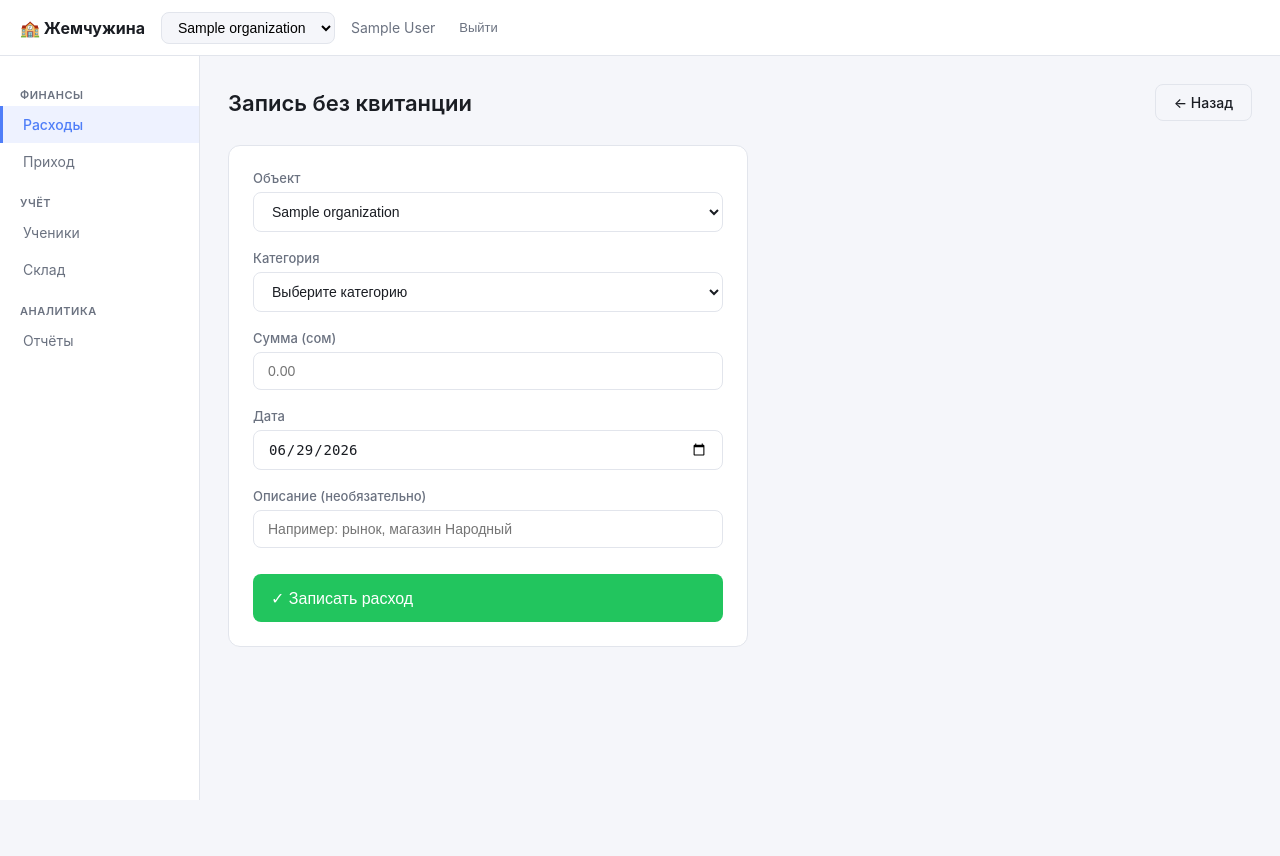
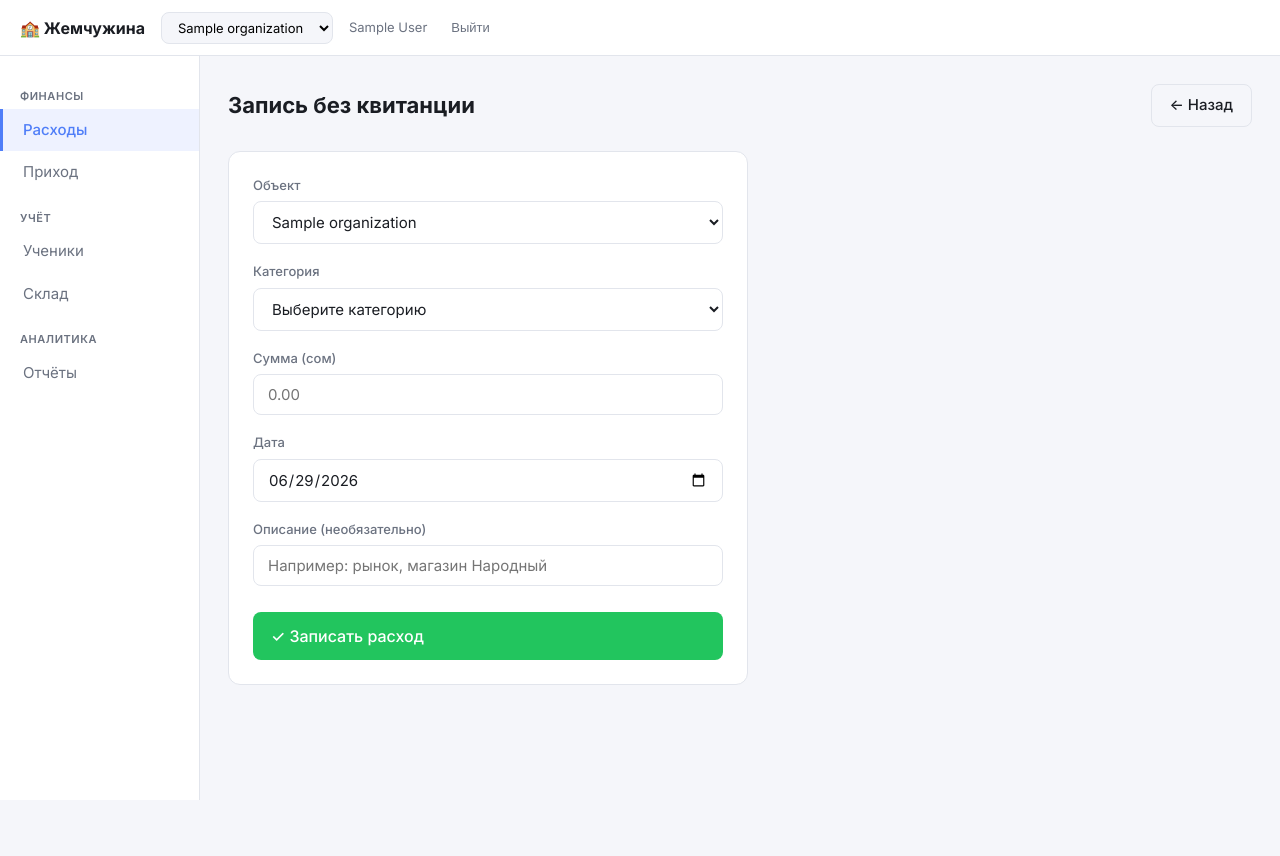
Before and after one commit to Abdusattar/pearl, a FastAPI app: page /expenses/add in a window 1280 px wide. Run offline with FastAPI, Linux system fonts and the light colour scheme; the visitor is signed in with stand-in values (Sample User, id 1); tables that the repository leaves empty hold one stand-in row (values such as "Sample post").

Commit message:
feat(typography): Inter font + consistent type scale
- Add Inter from Google Fonts (400/500/600/700)
- Define CSS vars: --text-xs/sm/base/input/title/h1, --fw-*
- Apply to body, topbar, sidebar, buttons, forms, table, badges, filters
- white-space: nowrap on logo — emoji+text never break to two lines
- -webkit-font-smoothing: antialiased — crisp rendering on Mac/iOS

Co-Authored-By: Claude Sonnet 4.6 <noreply@anthropic.com>

```diff
--- a/app/templates/base.html
+++ b/app/templates/base.html
@@ -4,6 +4,9 @@
 <meta charset="UTF-8">
 <meta name="viewport" content="width=device-width, initial-scale=1.0">
 <title>{% block title %}Жемчужина{% endblock %}</title>
+<link rel="preconnect" href="https://fonts.googleapis.com">
+<link rel="preconnect" href="https://fonts.gstatic.com" crossorigin>
+<link href="https://fonts.googleapis.com/css2?family=Inter:wght@400;500;600;700&display=swap" rel="stylesheet">
 <style>
   *, *::before, *::after { box-sizing: border-box; margin: 0; padding: 0; }
 
@@ -18,10 +21,31 @@
     --danger: #ef4444;
     --success: #22c55e;
     --sidebar-w: 200px;
+
+    /* Типографическая шкала */
+    --font: 'Inter', -apple-system, BlinkMacSystemFont, sans-serif;
+    --text-xs:    11px;
+    --text-sm:    13px;
+    --text-base:  15px;
+    --text-input: 16px;
+    --text-title: 17px;
+    --text-h1:    22px;
+    --fw-normal:  400;
+    --fw-medium:  500;
+    --fw-semi:    600;
+    --fw-bold:    700;
   }
 
-  body { font-family: -apple-system, BlinkMacSystemFont, 'Segoe UI', sans-serif;
-         background: var(--bg); color: var(--text); min-height: 100vh; }
+  body {
+    font-family: var(--font);
+    font-size: var(--text-base);
+    line-height: 1.5;
+    background: var(--bg);
+    color: var(--text);
+    min-height: 100vh;
+    -webkit-font-smoothing: antialiased;
+    -moz-osx-font-smoothing: grayscale;
+  }
 
   /* TOPBAR */
   .topbar {
@@ -29,12 +53,12 @@
     background: var(--surface); border-bottom: 1px solid var(--border);
     display: flex; align-items: center; padding: 0 20px; gap: 16px; z-index: 100;
   }
-  .topbar .logo { font-weight: 700; font-size: 16px; color: var(--text); text-decoration: none; }
+  .topbar .logo { font-weight: var(--fw-bold); font-size: var(--text-input); color: var(--text); text-decoration: none; white-space: nowrap; }
   .topbar .org-select {
     margin-left: auto; padding: 6px 12px; border: 1px solid var(--border);
-    border-radius: 8px; background: var(--bg); font-size: 14px; cursor: pointer;
+    border-radius: 8px; background: var(--bg); font-size: var(--text-sm); font-family: var(--font); cursor: pointer;
   }
-  .topbar .user { font-size: 14px; color: var(--text-muted); }
+  .topbar .user { font-size: var(--text-sm); color: var(--text-muted); }
 
   /* SIDEBAR */
   .sidebar {
@@ -44,14 +68,14 @@
   }
   .sidebar a {
     display: block; padding: 10px 20px; color: var(--text-muted);
-    text-decoration: none; font-size: 14px; border-left: 3px solid transparent;
+    text-decoration: none; font-size: var(--text-base); border-left: 3px solid transparent;
     transition: all 0.15s;
   }
   .sidebar a:hover { background: var(--bg); color: var(--text); }
   .sidebar a.active { color: var(--primary); border-left-color: var(--primary);
-                      background: #eef2ff; font-weight: 500; }
-  .sidebar .section { padding: 16px 20px 4px; font-size: 11px; font-weight: 600;
-                      text-transform: uppercase; color: var(--text-muted); letter-spacing: 0.5px; }
+                      background: #eef2ff; font-weight: var(--fw-medium); }
+  .sidebar .section { padding: 16px 20px 4px; font-size: var(--text-xs); font-weight: var(--fw-semi);
+                      text-transform: uppercase; color: var(--text-muted); letter-spacing: 0.05em; }
 
   /* MAIN */
   .main { margin-left: var(--sidebar-w); margin-top: 56px; padding: 28px; min-height: calc(100vh - 56px); }
@@ -62,11 +86,12 @@
 
   /* PAGE HEADER */
   .page-header { display: flex; align-items: center; justify-content: space-between; margin-bottom: 24px; }
-  .page-header h1 { font-size: 22px; font-weight: 600; }
+  .page-header h1 { font-size: var(--text-h1); font-weight: var(--fw-bold); }
 
   /* BUTTONS */
   .btn { display: inline-flex; align-items: center; gap: 6px; padding: 9px 18px;
-         border-radius: 8px; font-size: 14px; font-weight: 500; cursor: pointer;
+         border-radius: 8px; font-size: var(--text-base); font-weight: var(--fw-medium);
+         font-family: var(--font); cursor: pointer;
          border: none; text-decoration: none; transition: all 0.15s; }
   .btn-primary { background: var(--primary); color: #fff; }
   .btn-primary:hover { background: var(--primary-dark); }
@@ -74,28 +99,29 @@
   .btn-secondary:hover { background: var(--border); }
   .btn-danger { background: var(--danger); color: #fff; }
   .btn-success { background: var(--success); color: #fff; }
-  .btn-lg { padding: 14px 28px; font-size: 16px; }
+  .btn-lg { padding: 14px 28px; font-size: var(--text-input); }
 
   /* FORM */
   .form-group { margin-bottom: 18px; }
-  .form-group label { display: block; font-size: 13px; font-weight: 500;
+  .form-group label { display: block; font-size: var(--text-sm); font-weight: var(--fw-medium);
                       color: var(--text-muted); margin-bottom: 6px; }
   .form-control { width: 100%; padding: 10px 14px; border: 1px solid var(--border);
-                  border-radius: 8px; font-size: 14px; background: var(--surface);
-                  color: var(--text); transition: border 0.15s; }
+                  border-radius: 8px; font-size: var(--text-base); font-family: var(--font);
+                  background: var(--surface); color: var(--text); transition: border 0.15s; }
   .form-control:focus { outline: none; border-color: var(--primary); }
   select.form-control { cursor: pointer; }
 
   /* TABLE */
-  .table { width: 100%; border-collapse: collapse; font-size: 14px; }
-  .table th { padding: 10px 14px; text-align: left; font-weight: 600; font-size: 12px;
-              text-transform: uppercase; color: var(--text-muted); border-bottom: 2px solid var(--border); }
+  .table { width: 100%; border-collapse: collapse; font-size: var(--text-base); }
+  .table th { padding: 10px 14px; text-align: left; font-weight: var(--fw-semi); font-size: var(--text-xs);
+              text-transform: uppercase; color: var(--text-muted); border-bottom: 2px solid var(--border);
+              letter-spacing: 0.05em; }
   .table td { padding: 12px 14px; border-bottom: 1px solid var(--border); }
   .table tr:last-child td { border-bottom: none; }
   .table tr:hover td { background: var(--bg); }
 
   /* BADGES */
-  .badge { display: inline-block; padding: 3px 8px; border-radius: 12px; font-size: 12px; font-weight: 500; }
+  .badge { display: inline-block; padding: 3px 8px; border-radius: 12px; font-size: var(--text-sm); font-weight: var(--fw-medium); }
   .badge-pending  { background: #fef3c7; color: #92400e; }
   .badge-confirmed { background: #dcfce7; color: #166534; }
   .badge-rejected  { background: #fee2e2; color: #991b1b; }
@@ -104,7 +130,7 @@
   /* FILTERS */
   .filters { display: flex; gap: 10px; flex-wrap: wrap; margin-bottom: 20px; }
   .filters select, .filters input { padding: 8px 12px; border: 1px solid var(--border);
-    border-radius: 8px; font-size: 13px; background: var(--surface); }
+    border-radius: 8px; font-size: var(--text-sm); font-family: var(--font); background: var(--surface); }
 
   /* UPLOAD ZONE */
   .upload-zone {
```
